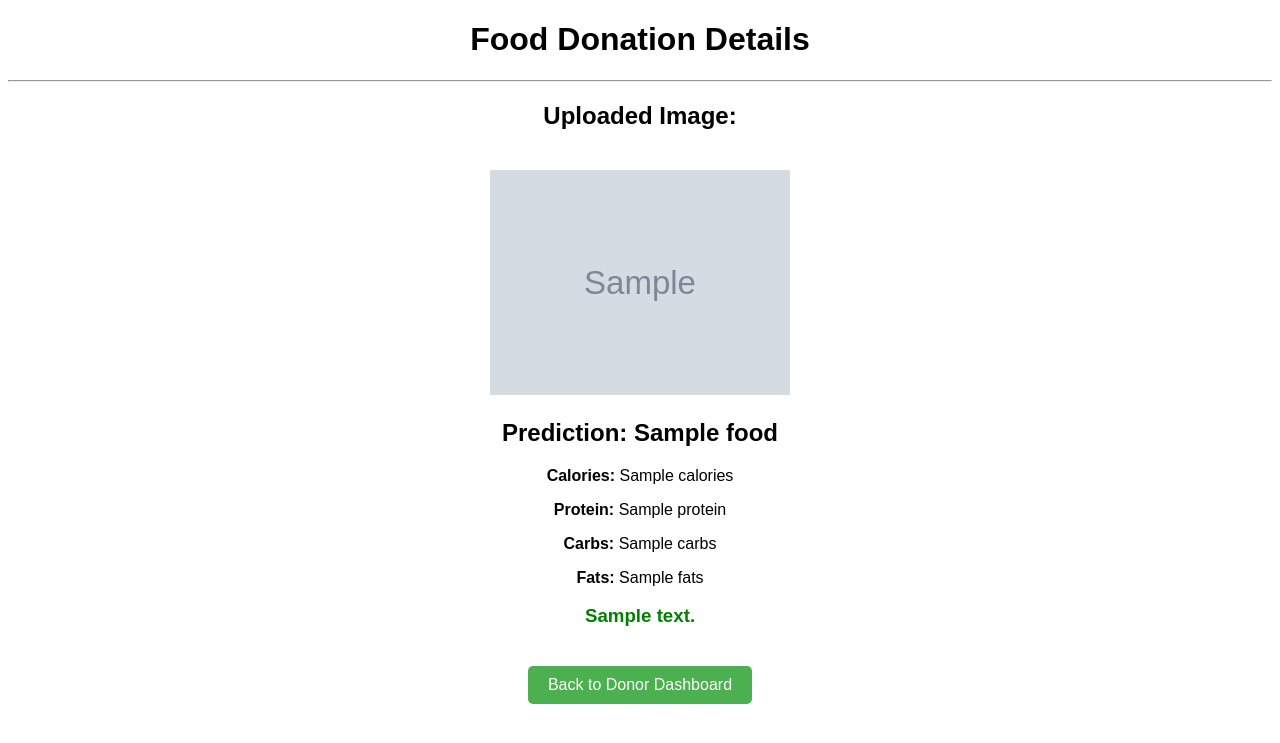
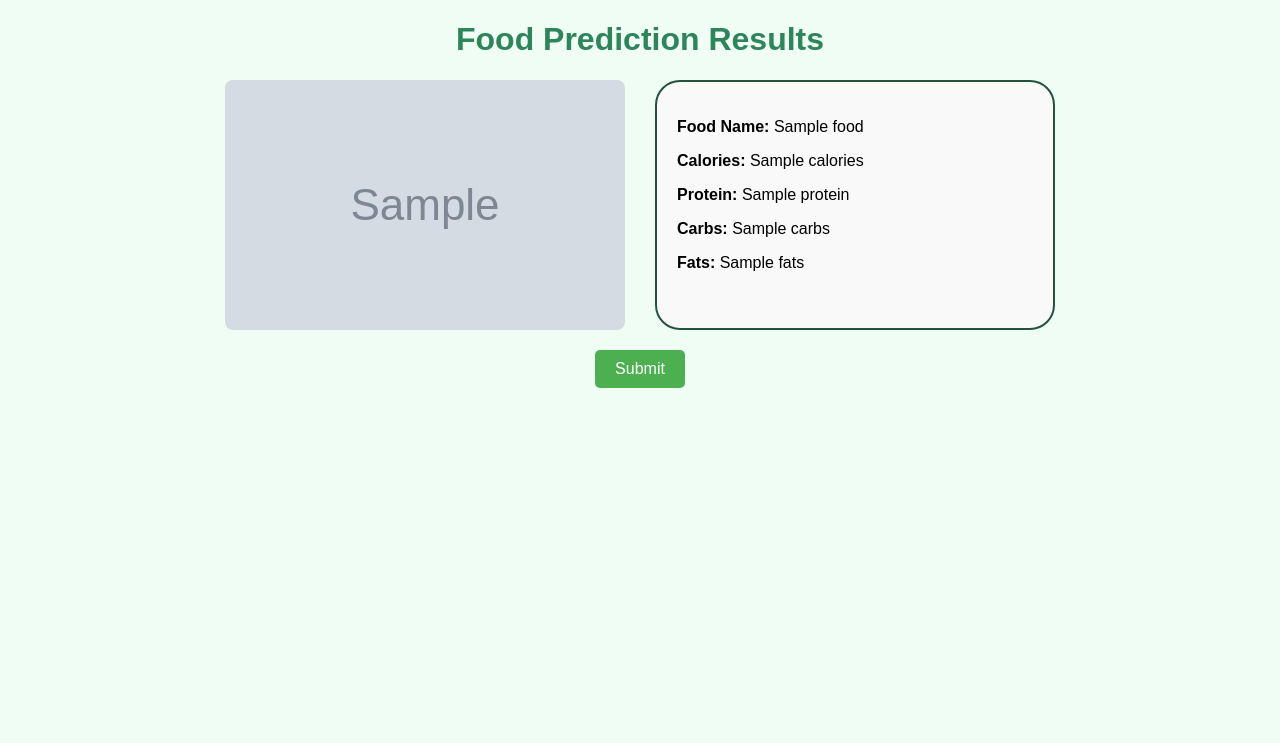
Before and after one commit to frn420/frn420, a Flask app: template templates/food_predictor.html in a window 1280 px wide. Shown: the top 743 px of the page. Run offline with Flask 3, Linux system fonts and the light colour scheme; the template is opened without the code that fills it: most values are stand-ins (such as "Sample title", 1, 10 or a date in 2020); grey boxes marked "Sample" are stand-in pictures.

Commit message:
Updated create.html, my_doantions.html, and food_predictor.html with nutrient prediction and layout adjustments

```diff
--- a/app.py
+++ b/app.py
@@ -28,37 +28,38 @@ def login():
 def dashboard():
     return render_template('dashboard.html')
 
-@app.route('/food-predictor', methods=['GET', 'POST'])
+@app.route('/food-predictor', methods=['POST'])
 def food_predictor():
-    if request.method == 'POST':
-        # Handle file upload and prediction logic
-        if 'food_image' not in request.files:
-            return "No file part", 400
+    if 'food_image' not in request.files:
+        return jsonify({"error": "No file part"}), 400
 
-        file = request.files['food_image']
-        if file.filename == '':
-            return "No selected file", 400
+    file = request.files['food_image']
+    if file.filename == '':
+        return jsonify({"error": "No selected file"}), 400
 
-        if file:
-            # Save the uploaded file
-            filename = secure_filename(file.filename)
-            filepath = os.path.join(app.config['UPLOAD_FOLDER'], filename)
-            file.save(filepath)
+    if file:
+        # Save the uploaded file
+        filename = secure_filename(file.filename)
+        filepath = os.path.join(app.config['UPLOAD_FOLDER'], filename)
+        file.save(filepath)
 
-            # Call the food predictor function
-            food_name, nutrients = predict_nutrients(filepath)
+        # Call the food predictor function
+        food_name, nutrients = predict_nutrients(filepath)
 
-            # Render the results in a template
-            return render_template(
-                'food_predictor.html',
-                result={
-                    'image_url': url_for('static', filename=f'uploads/{filename}'),
-                    'food': food_name,
-                    'nutrients': nutrients,
-                    'message': f"Your {food_name} is ready for donation!"
-                }
-            )
-    return render_template('food_predictor.html')  # For GET requests
+        # Render the food_predictor.html page with the prediction results
+        rendered_html = render_template(
+            'food_predictor.html',
+            food=food_name,
+            nutrients=nutrients,
+            image_url=url_for('static', filename=f'uploads/{filename}')
+        )
+
+        # Return the nutrient data, image URL, and rendered HTML as JSON
+        return jsonify({
+            "image_url": url_for('static', filename=f'uploads/{filename}'),
+            "nutrients": nutrients,
+            "html": rendered_html
+        })
 
 @app.route('/upload-image', methods=['POST'])
 def upload_image():
--- a/food_predictor.py
+++ b/food_predictor.py
@@ -36,17 +36,22 @@ transform = transforms.Compose([
                          std=[0.229, 0.224, 0.225])
 ])
 
-def predict_nutrients(image_path):
-    # Load and preprocess the image
-    image = Image.open(image_path).convert('RGB')
-    image = transform(image).unsqueeze(0)  # Add batch dimension
+def predict_nutrients(filepath):
+    try:
+        # Load the image
+        image = Image.open(filepath).convert('RGB')
+        image = transform(image).unsqueeze(0)  # Add batch dimension
 
-    # Perform inference
-    with torch.no_grad():
-        outputs = model(image)
-        _, predicted_idx = outputs.max(1)
-        food_name = food_classes[predicted_idx.item()]
+        # Perform inference
+        with torch.no_grad():
+            outputs = model(image)
+            _, predicted_idx = outputs.max(1)
+            food_name = food_classes[predicted_idx.item()]
 
-    # Get nutrient data
-    nutrients = sample_nutrients.get(food_name, default_nutrients)
-    return food_name, nutrients
+        # Get nutrient data
+        nutrients = sample_nutrients.get(food_name, default_nutrients)
+        return food_name, nutrients
+
+    except Exception as e:
+        print(f"Error in predict_nutrients: {e}")
+        return "Unknown", default_nutrients
--- a/templates/food_predictor.html
+++ b/templates/food_predictor.html
@@ -1,10 +1,45 @@
 <!DOCTYPE html>
-<html>
+<html lang="en">
 <head>
-    <title>Food Nutrient Detector</title>
+    <meta charset="UTF-8">
+    <meta name="viewport" content="width=device-width, initial-scale=1.0">
+    <title>Food Prediction Results</title>
     <style>
-        body { font-family: Arial, sans-serif; text-align: center; }
-        img { margin-top: 20px; max-width: 100%; }
+        body {
+            font-family: Arial, sans-serif;
+            text-align: center;
+            margin: 20px;
+            background-color: #f0fdf4;
+        }
+        h1 {
+            color: #2f855a;
+        }
+        .results-container {
+            display: flex;
+            justify-content: center;
+            align-items: stretch;
+            gap: 30px;
+            flex-wrap: wrap;
+            margin-top: 20px;
+        }
+        .image-container img {
+            width: 100%;
+            height: 100%;
+            object-fit: cover;
+            border-radius: 8px;
+        }
+        .image-container, .results {
+            width: 400px;
+            height: 250px;
+            box-sizing: border-box;
+        }
+        .results {
+            padding: 20px;
+            border: 2px solid #22543d;
+            border-radius: 25px;
+            background-color: #f9f9f9;
+            text-align: left;
+        }
         .button {
             margin-top: 20px;
             padding: 10px 20px;
@@ -14,6 +49,8 @@
             border: none;
             border-radius: 5px;
             cursor: pointer;
+            text-decoration: none;
+            display: inline-block;
         }
         .button:hover {
             background-color: #45a049;
@@ -21,33 +58,32 @@
     </style>
 </head>
 <body>
-    <h1>Food Donation Details</h1>
+    <h1>Food Prediction Results</h1>
 
-    {% if result %}
-        <hr>
-        <h2>Uploaded Image:</h2>
-        <img src="{{ result.image_url }}" alt="Uploaded Food" width="300">
-
-        <h2>Prediction: {{ result.food }}</h2>
-        <p><strong>Calories:</strong> {{ result.nutrients['Calories'] }}</p>
-        <p><strong>Protein:</strong> {{ result.nutrients['Protein'] }}</p>
-        <p><strong>Carbs:</strong> {{ result.nutrients['Carbs'] }}</p>
-        <p><strong>Fats:</strong> {{ result.nutrients['Fats'] }}</p>
-
-        <h3 style="color: green;">{{ result.message }}</h3>
+    {% if food and nutrients %}
+    <div class="results-container">
+        <div class="image-container">
+            <img src="{{ image_url }}" alt="Uploaded Food Image">
+        </div>
+        <div class="results">
+            <p><strong>Food Name:</strong> {{ food }}</p>
+            <p><strong>Calories:</strong> {{ nutrients.Calories }}</p>
+            <p><strong>Protein:</strong> {{ nutrients.Protein }}</p>
+            <p><strong>Carbs:</strong> {{ nutrients.Carbs }}</p>
+            <p><strong>Fats:</strong> {{ nutrients.Fats }}</p>
+        </div>
+    </div>
     {% else %}
-        <p style="color: red;">No results available. Please try again.</p>
+    <p>No results available. Please try again.</p>
     {% endif %}
 
-    <!-- Buttons for Home and Dashboard -->
-    <button class="button" onclick="goToDashboard()">Back to Donor Dashboard</button>
-
+    <!-- Submit Button -->
+    <button class="button" onclick="redirectToMyDonations()">Submit</button>
 
     <script>
-        function goToDashboard() {
-            window.location.href = "/donor.html"; // Redirect to the Donor Dashboard
+        function redirectToMyDonations() {
+            window.location.href = "my_doantions.html"; // Redirect to My Donations page
         }
-
     </script>
 </body>
 </html>
```
Also changed, not shown: templates/create.html (+33 -28 lines), templates/my_doantions.html (+23 -11 lines), static/uploads/amanda-lim-2_VyVeMGD04-unsplash.jpg (added).
